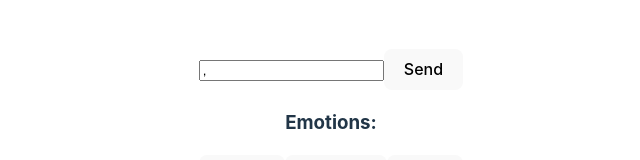
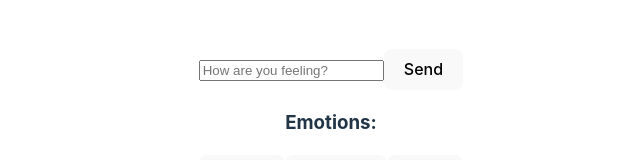
Before and after one commit to aaronsww/film-therapy-assistant, a React (Vite) app: page / in a window 1280 px wide. Shown: the part 224-384 px from the top of the page, without its empty margins (309-949 px from the left). Built offline with nearby package versions, Linux system fonts and the light colour scheme.

Commit message:
style: emotion and setting button highlight on click

```diff
--- a/src/App.jsx
+++ b/src/App.jsx
@@ -26,9 +26,16 @@ function App() {
         ...prevFilms,
         ...response.data.map((data) => data.title),
       ]);
+      setMood("");
     } catch (error) {
       console.error(error);
     }
+  };
+
+  const divStyle = {
+    backgroundColor: "blue",
+    color: "white",
+    padding: "10px",
   };
 
   return (
@@ -37,8 +44,8 @@ function App() {
         <input
           placeholder="How are you feeling?"
           type="text"
-          value={[mood, setting]}
-          onChange={(e) => setMood(e.target.value)}
+          value={mood}
+          onChange={(e) => setMood(mood + "," + e.target.value)}
           required
         />
         <button onClick={handleSubmit}>Send</button>
@@ -46,11 +53,17 @@ function App() {
       <div>
         <h3>Emotions:</h3>
         {emotions.map((emotion) => (
-          <button onClick={() => setMood(emotion)}>{emotion}</button>
+          <button
+            style={mood.includes(emotion) ? divStyle : null}
+            onClick={() => setMood(mood + "," + emotion)}
+          >
+            {emotion}
+          </button>
         ))}
         <h3>Setting:</h3>
         {specifics.map((specific) => (
           <button
+            style={setting === specific ? divStyle : null}
             onClick={() => {
               setSetting(specific);
             }}
```
